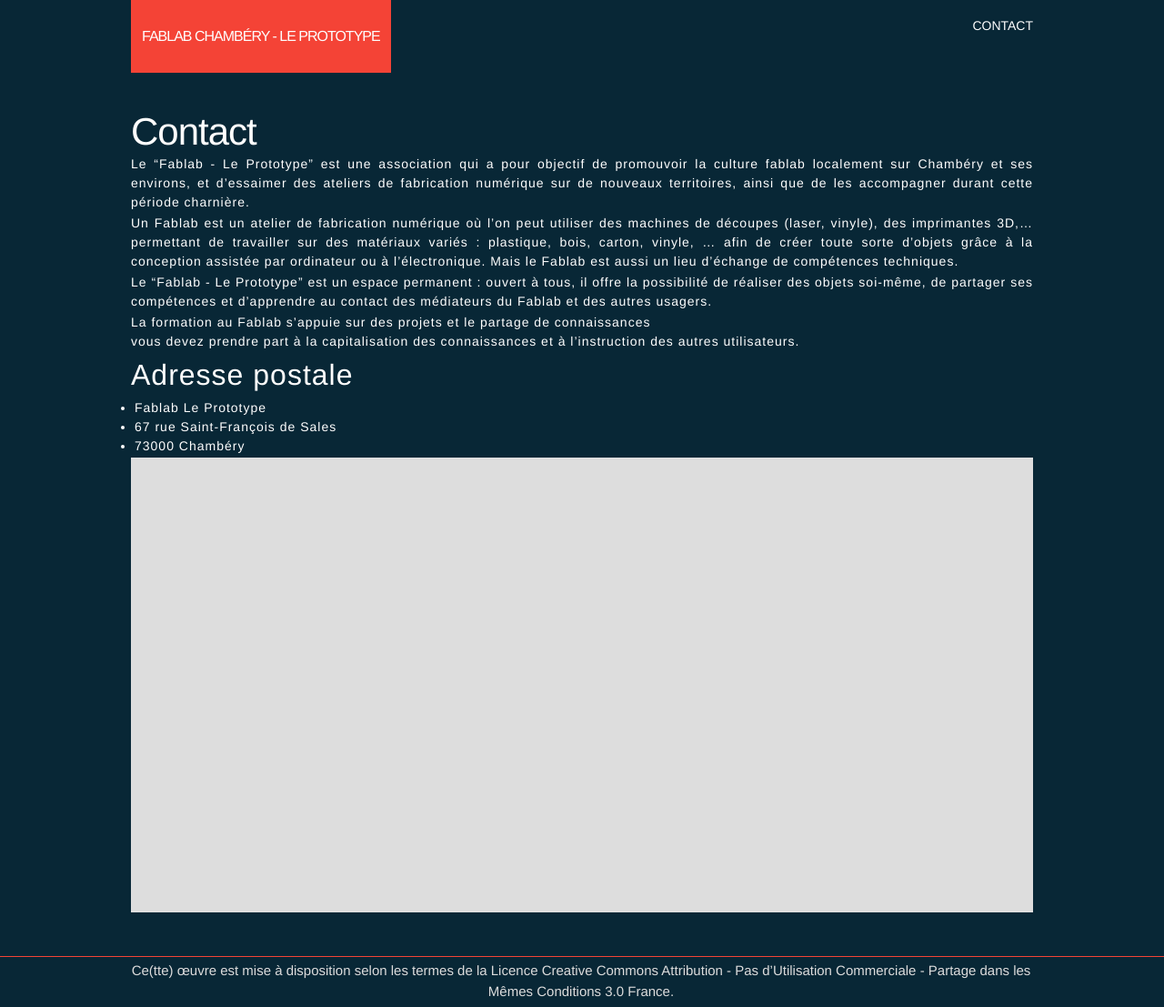
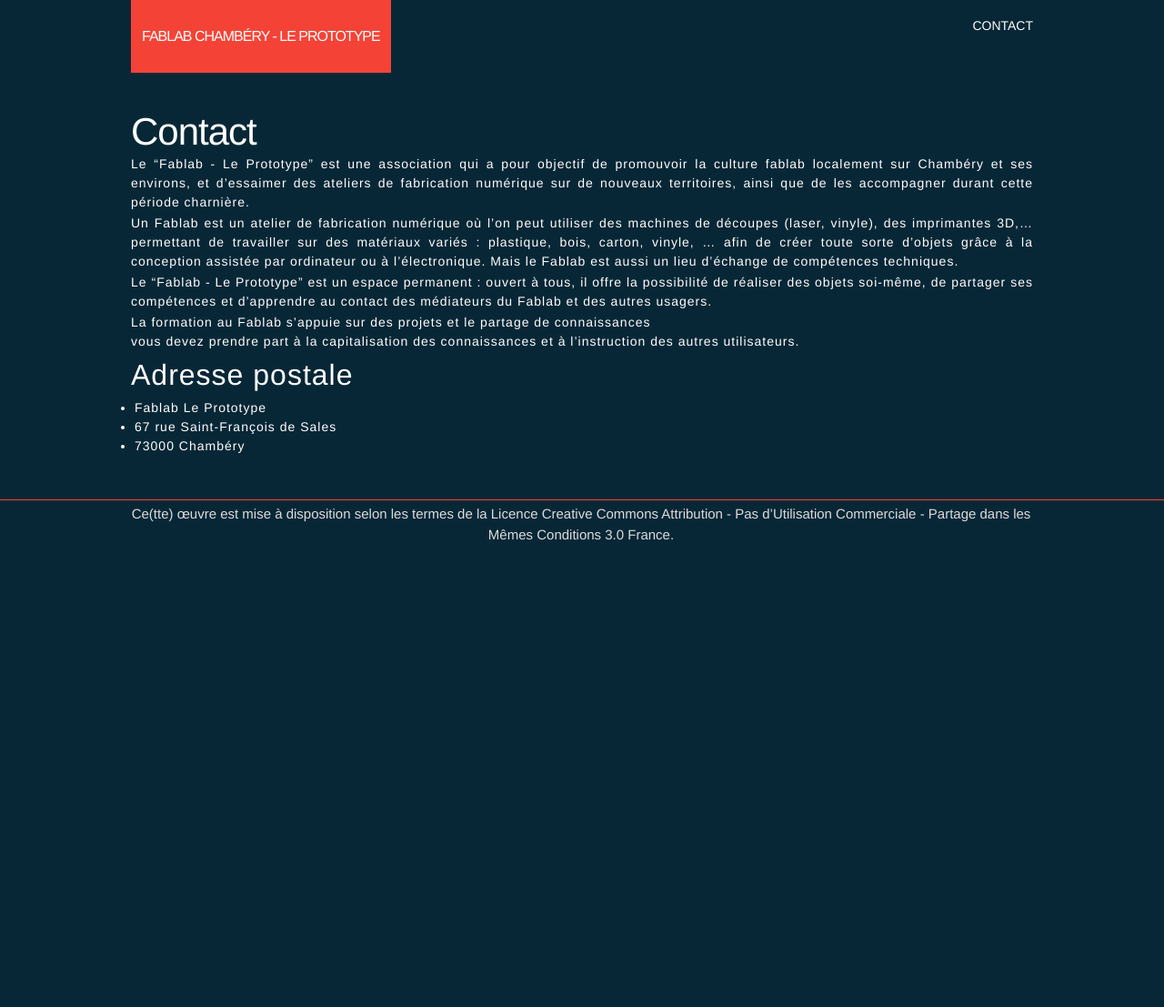
Before and after one commit to fablab-leprototype/fablab-leprototype.github.io, a Jekyll site: the page built from about.md, in a window 1280 px wide. Shown: the whole page at 91% size. Built offline with Jekyll 4.4.1, drawn with Linux system fonts in a browser that asks for light colours; nearby versions of some CDN libraries; after the commit the page ends 900 px from its top, so only the background shows below that.

Commit message:
deleted div
map

```diff
--- a/about.md
+++ b/about.md
@@ -28,5 +28,3 @@
 * Fablab Le Prototype
 * 67 rue Saint-François de Sales
 * 73000 Chambéry
-
-<div id="map" class="map leaflet-container" style="height: 500px; position:relative;"></div>
```
